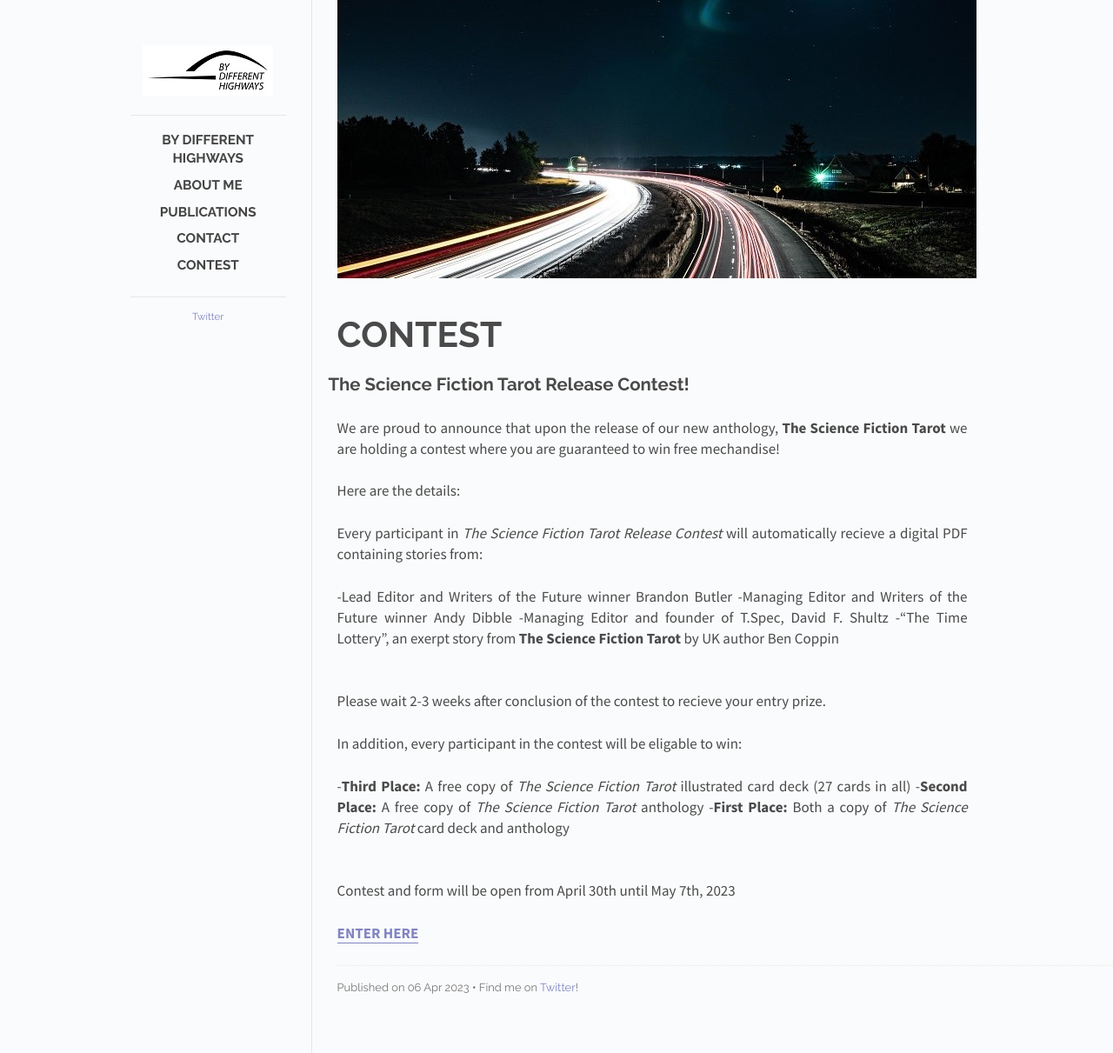
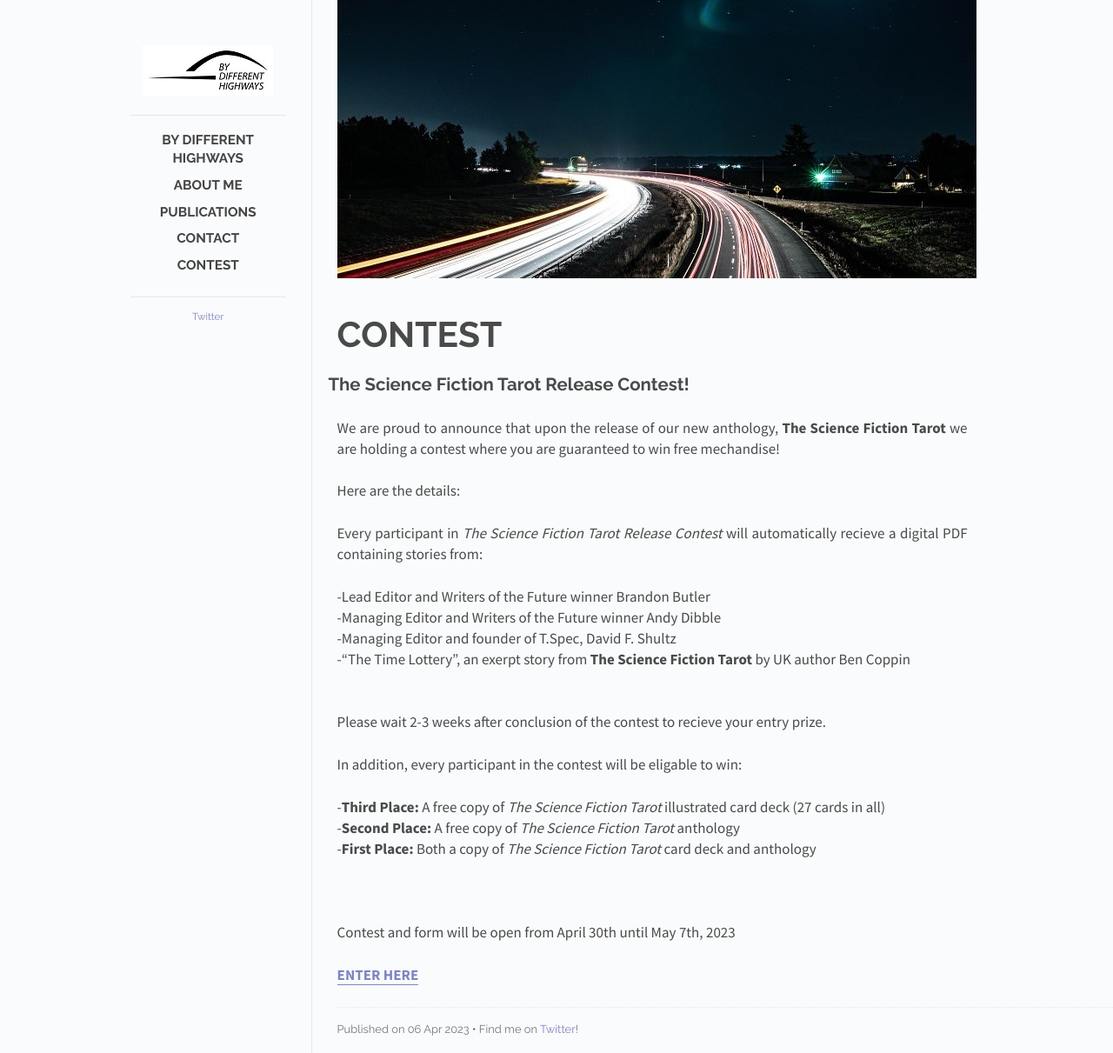
Before and after one commit to Butler-Brand/Butler-Brand.github.io, a Jekyll site: the page built from _posts/2023-04-06-contest-post.md, in a window 1280 px wide. Shown: the whole page at 87% size. Built offline with Jekyll 4.4.1, drawn with Linux system fonts in a browser that asks for light colours; Markdown is read by kramdown in place of the engine named in the settings.

```diff
--- a/_posts/2023-04-06-contest-post.md
+++ b/_posts/2023-04-06-contest-post.md
@@ -13,16 +13,16 @@ order: 5
 <p>We are proud to announce that upon the release of our new anthology, <strong>The Science Fiction Tarot</strong> we are holding a contest where you are guaranteed to win free mechandise!</p>
 <p>Here are the details:</p>
 <p>Every participant in <em>The Science Fiction Tarot Release Contest</em> will automatically recieve a digital PDF containing stories from:</p>
--Lead Editor and Writers of the Future winner Brandon Butler
--Managing Editor and Writers of the Future winner Andy Dibble
--Managing Editor and founder of T.Spec, David F. Shultz
+-Lead Editor and Writers of the Future winner Brandon Butler<br />
+-Managing Editor and Writers of the Future winner Andy Dibble<br />
+-Managing Editor and founder of T.Spec, David F. Shultz<br />
 -"The Time Lottery", an exerpt story from <strong>The Science Fiction Tarot</strong> by UK author Ben Coppin
 <br /><br />
 <p>Please wait 2-3 weeks after conclusion of the contest to recieve your entry prize.</p>
 <p>In addition, every participant in the contest will be eligable to win:</p>
--<strong>Third Place:</strong> A free copy of <em>The Science Fiction Tarot</em> illustrated card deck (27 cards in all)
--<strong>Second Place:</strong> A free copy of <em>The Science Fiction Tarot</em> anthology
--<strong>First Place:</strong> Both a copy of <em>The Science Fiction Tarot</em> card deck and anthology
+-<strong>Third Place:</strong> A free copy of <em>The Science Fiction Tarot</em> illustrated card deck (27 cards in all)<br />
+-<strong>Second Place:</strong> A free copy of <em>The Science Fiction Tarot</em> anthology<br />
+-<strong>First Place:</strong> Both a copy of <em>The Science Fiction Tarot</em> card deck and anthology<br />
 <br /> <br />
 <p>Contest and form will be open from April 30th until May 7th, 2023</p>
 <strong><a href="https://docs.google.com/forms/d/e/1FAIpQLScZkpbrfx72S20c_dT34l-2EGxGmT6o1mfjIw11WthQzE0fSA/viewform" target="_blank">ENTER HERE</a></strong><br />
```
